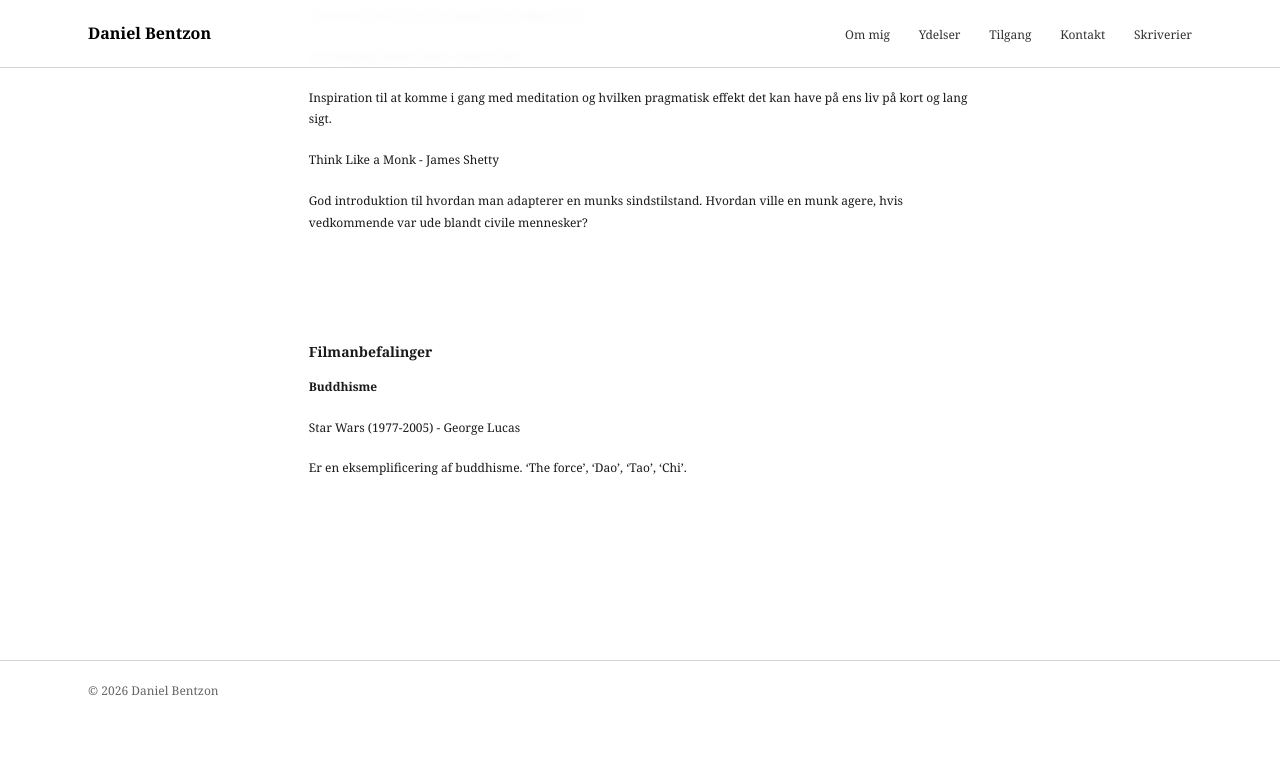
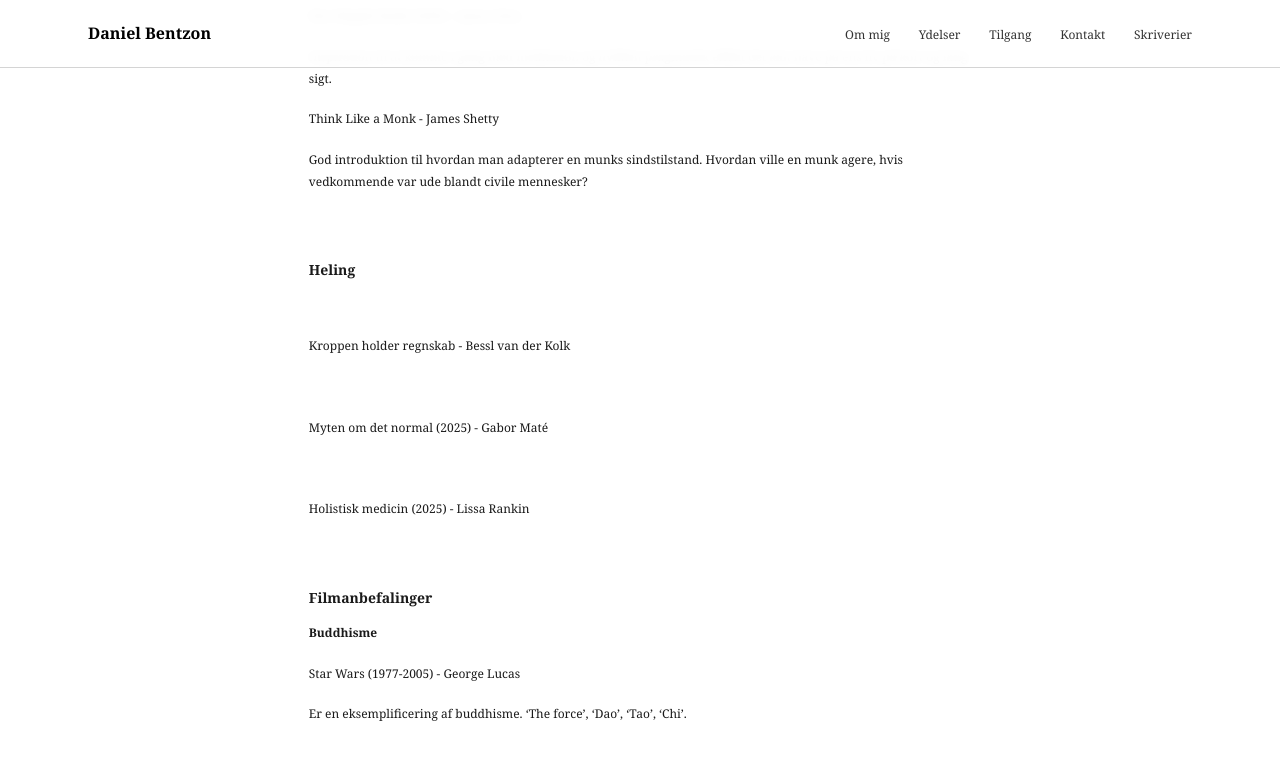
Before and after one commit to danielbentzon/danielbentzon.github.io, a Jekyll site: the page built from _sider/boganbefalinger.md, in a window 1280 px wide and 900 px high, scrolled down 506 px. Shown: the top 760 px of the window. Built offline with Jekyll 4.4.1, drawn with Linux system fonts in a browser that asks for light colours; before the commit the page ends 1240 px from its top, so only the background shows below that.

Commit message:
Update _sider/boganbefalinger.md (via Pages CMS)

```diff
--- a/_sider/boganbefalinger.md
+++ b/_sider/boganbefalinger.md
@@ -5,8 +5,6 @@ permalink: /ressourcer/
 ### Boganbefalinger
 
 
-
-&nbsp;
 
 **IBS**
 
@@ -44,11 +42,31 @@ God introduktion til hvordan man adapterer en munks sindstilstand. Hvordan ville
 
 &nbsp;
 
+### Heling
+
+
+
+&nbsp;
+
+Kroppen holder regnskab - Bessl van der Kolk
+
+
+
+&nbsp;
+
+Myten om det normal (2025) - Gabor Maté
+
+
+
+&nbsp;
+
+Holistisk medicin (2025) - Lissa Rankin
+
+
+
 &nbsp;
 
 ### Filmanbefalinger
-
-
 
 **Buddhisme**
 
```
